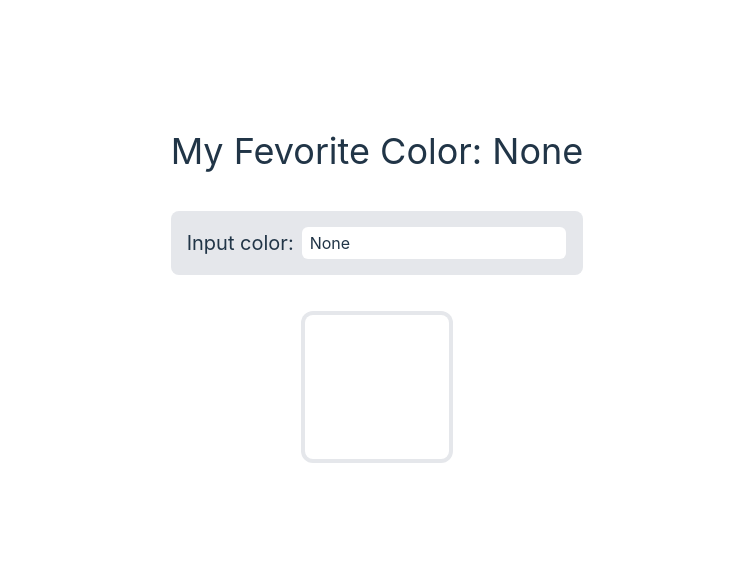
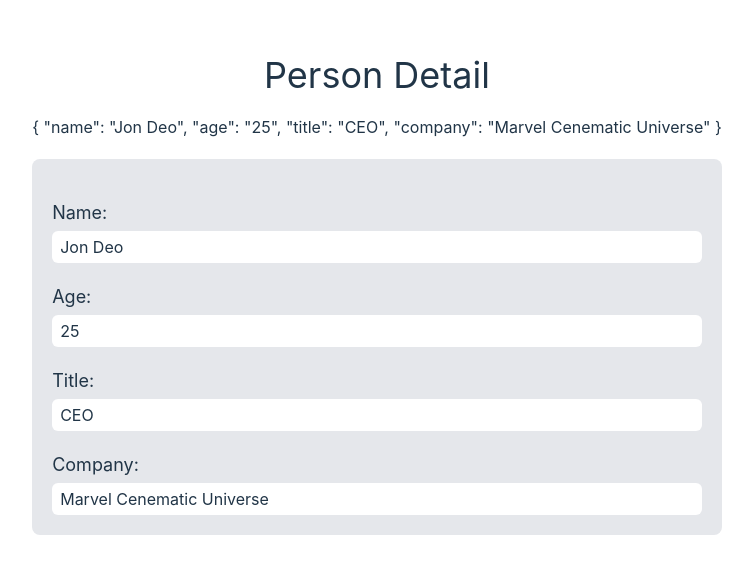
Before and after one commit to talhatonmoy/vue-learning-module4, a Vue app: page / in a window 1280 px wide. Shown: the part 105-678 px from the top of the page, without its empty margins (263-1016 px from the left). Built offline with nearby package versions, Linux system fonts and the light colour scheme.

Commit message:
binding person object with input fields using v-model and v-for" clear

```diff
--- a/src/App.vue
+++ b/src/App.vue
@@ -1,26 +1,28 @@
 <script setup>
 import { ref, reactive } from 'vue'
 
-const colorName = ref('None')
-
-function getStyle() {
-  return ({
-    backgroundColor: colorName.value
-  })
-}
+const person = reactive({
+  name: 'Jon Deo',
+  age: '25',
+  title: 'CEO',
+  company: 'Marvel Cenematic Universe'
+});
 
 </script>
 
 <template>
   <div class="container mx-auto w-full">
-    <h2 class="text-4xl capitalize">My fevorite color: {{ colorName }}</h2>
+    <h2 class="text-4xl capitalize mb-5">Person Detail</h2>
+    <p>{{ person }}</p>
     <!-- Input Box -->
-    <div class="flex items-center mt-10 bg-gray-200 p-4 rounded-lg space-x-2">
-      <label class="text-xl" for="color">Input color:</label>
-      <input type="text" v-model="colorName" id="color" class="p-1 px-2 rounded-md focus:outline-none">
+    <div class=" bg-gray-200 p-5 rounded-lg mt-5">
+      <div v-for="(value, key, index) in person" :key="index" class="mt-5 text-left">
+        <label class="text-lg block mb-1 capitalize" for="color">{{ key }}:</label>
+        <input type="text" v-model="person[key]" id="color" class="p-1 px-2 w-full rounded-md focus:outline-none">
+      </div>
     </div>
-    <!--Color Output Div -->
-    <div class=" w-36 h-36 mt-10 mx-auto rounded-lg ring-4 ring-gray-200" :style="getStyle()"></div>
+
+
   </div>
 </template>
 
```
